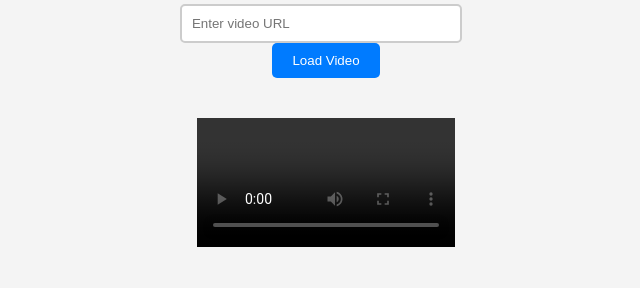
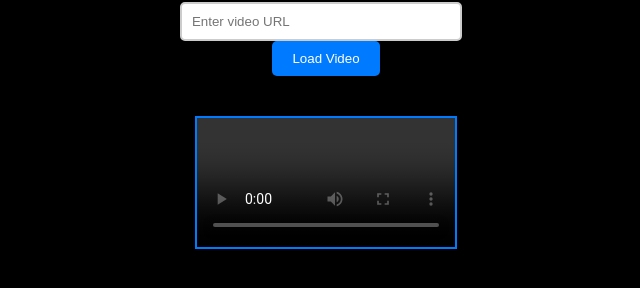
Before and after one commit to onthinice/UniversalMediaPlayer, a plain HTML site: page index.html in a window 1280 px wide. Shown: the part 312-600 px from the top of the page, without its empty margins (314-954 px from the left). Drawn offline with Linux system fonts and the light colour scheme.

Commit message:
Update index.html

```diff
--- a/index.html
+++ b/index.html
@@ -14,15 +14,17 @@
             align-items: center;
             justify-content: center;
             min-height: 100vh;
-            background-color: #f4f4f4;
+            background-color: #000000; /* Black background */
+            color: white; /* White text for better contrast */
         }
         .container {
             text-align: center;
         }
         video {
             width: 80%;
-            max-width: 800px;
+            max-width: 1080px; /* Increased max-width to allow 1080p and higher */
             margin-top: 20px;
+            border: 2px solid #007BFF; /* Optional border for the video */
         }
         form {
             margin-bottom: 20px;
```
